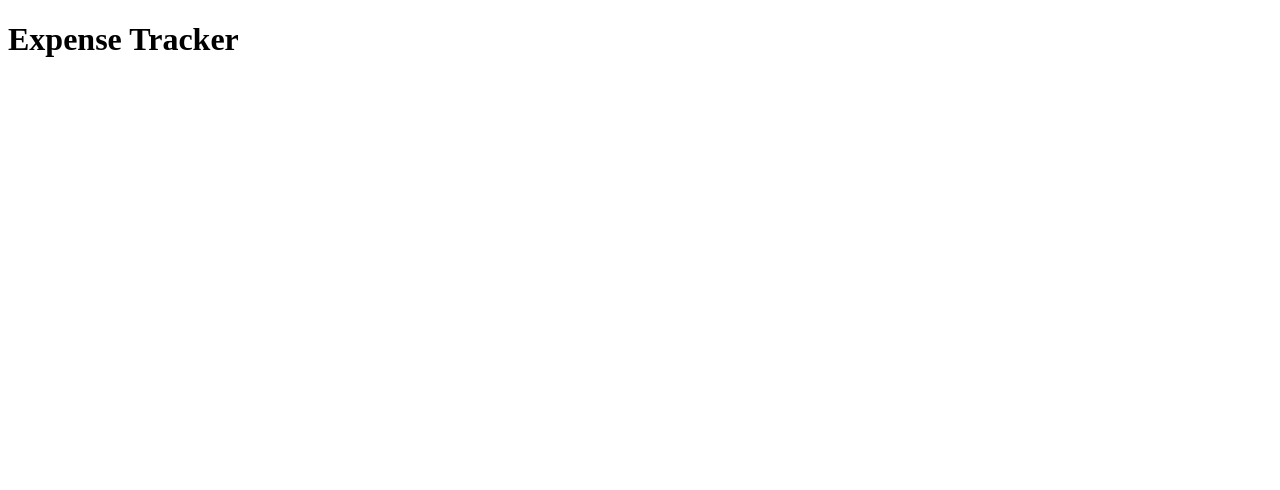
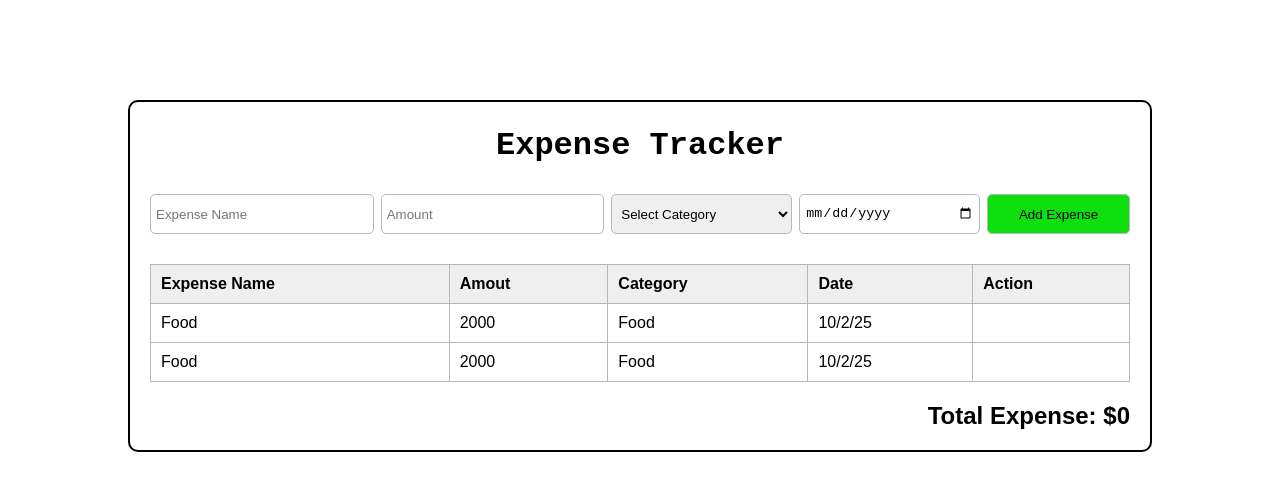
Before and after one commit to AyushMalviya1/Expense-Tracker, a plain HTML site: page index.html in a window 1280 px wide. Drawn offline with Linux system fonts and the light colour scheme.

Commit message:
Create front for the Expense Tracker

```diff
--- a/index.html
+++ b/index.html
@@ -3,9 +3,72 @@
 <head>
     <meta charset="UTF-8">
     <meta name="viewport" content="width=device-width, initial-scale=1.0">
+    <link rel="stylesheet" href="style.css">
     <title>Document</title>
 </head>
 <body>
-    <h1>Expense Tracker</h1>
+    <div class="container">
+        <!-- Heading "Expense Tracker" -->
+        <div class="heading">
+            <h1>Expense Tracker</h1>
+        </div>
+
+        <!--Add Expense Fore  -->
+        <div class="expenseForm">
+            <form action="" class="expense-form" >
+
+                    <input type="text" placeholder="Expense Name" name="expenseName" id="expenseName" required>
+
+                    <input type="number" placeholder="Amount" name="amount" id="amount" required>
+
+                    <select name="category" id="category"  required>
+                        <option value="" disabled selected>Select Category</option>
+                        <option value="Food">Food</option>
+                        <option value="Transport">Transport</option>
+                        <option value="Entertainment">Entertainment</option>
+                        <option value="Utilities">Utilities</option>
+                        <option value="Other">Other</option>
+                    </select>
+
+                    <input type="date" name="date" id="date" required>
+
+                    <button type="submit" id="addExpense">Add Expense</button>
+            </form>
+        </div>
+
+        <!-- Show Expense list -->
+        <div class="expense-list">
+            <table>
+                <thead>
+                    <tr>
+                        <th>Expense Name</th>
+                        <th>Amout</th>
+                        <th>Category</th>
+                        <th>Date</th>
+                        <th>Action</th>
+                    </tr>
+                </thead>
+                <tbody>
+                    <tr>
+                        <td>Food</td>
+                        <td>2000</td>
+                        <td>Food</td>
+                        <td>10/2/25</td>
+                        <td></td>
+                    </tr>
+                    <tr>
+                        <td>Food</td>
+                        <td>2000</td>
+                        <td>Food</td>
+                        <td>10/2/25</td>
+                        <td></td>
+                    </tr>
+                </tbody>
+            </table>
+        </div>
+        <!-- Total Expense -->
+        <div class="total-expense">
+            <h2>Total Expense: $<span id="totalAmount">0</span></h2>
+    </div>
 </body>
 </html>
--- /dev/null
+++ b/style.css
@@ -0,0 +1,72 @@
+*{
+    margin: 0;
+    padding: 0;
+    box-sizing: border-box;
+
+}
+.container{
+    width: 80%;
+    margin: 100px auto;
+    border: 2px solid black;
+    border-radius: 10px;
+    padding: 20px;
+}
+
+/* Heading */
+.heading{
+    text-align: center;
+    font-family: 'Courier New', Courier, monospace;
+    margin: 5px 0 10px 0;
+}
+
+/* Add Expense Form */
+.expense-form{
+    display: flex;
+    flex-direction: row;
+    gap: 7px;
+    margin: 30px 0 ;
+    font-family: Arial, Helvetica, sans-serif;
+}
+.expense-form input, .expense-form select, .expense-form button{
+    height: 40px;
+    border: 1px solid rgb(183, 183, 183);
+    border-radius: 5px;
+    padding: 5px ;
+}
+#expenseName, #amount{
+    width: 23.5%;
+}
+#category, #date{
+    width: 19%;
+}
+#addExpense{
+    width: 15%;
+    background-color: rgb(13, 224, 13);
+}
+
+/* Expense list */
+.expense-list{
+    margin-bottom: 20px;
+}
+table{
+    width: 100%;
+    border-collapse: collapse;
+    font-family: Arial, Helvetica, sans-serif;
+}
+thead{
+    background-color: rgb(239, 239, 239);
+    text-align: left;
+}
+th, td{
+    padding: 10px;
+    border: 1px solid rgb(183, 183, 183);
+}
+
+/* Total Expense */
+.total-expense{
+    text-align: right;
+    font-weight: bold;
+    font-size: 1em;
+    margin-top: 20px;
+    font-family: Arial, Helvetica, sans-serif;
+}
```
